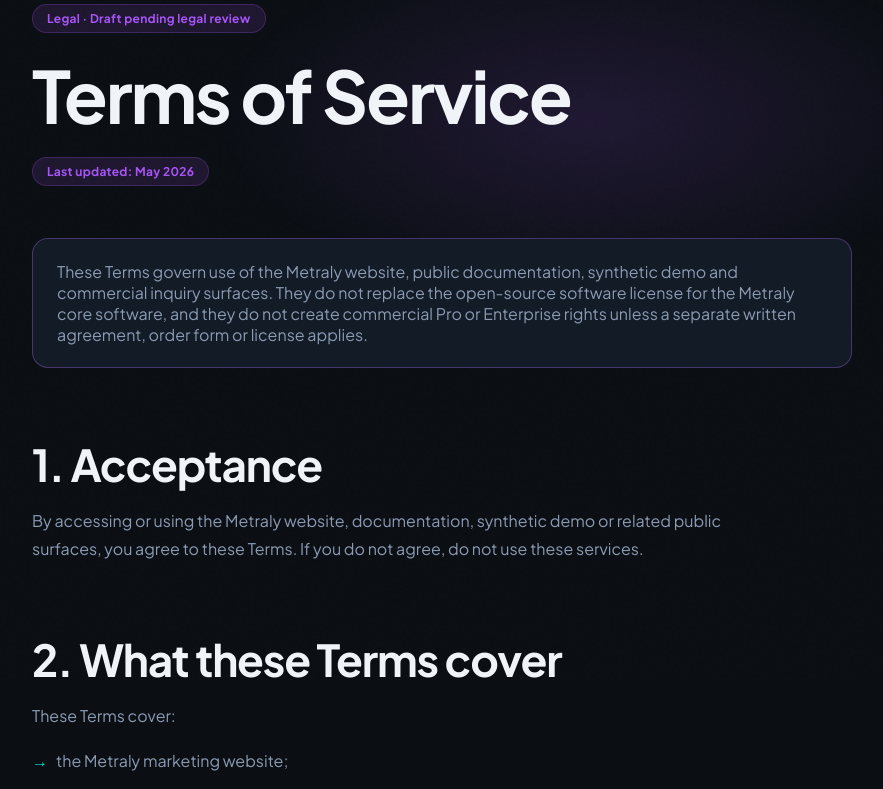
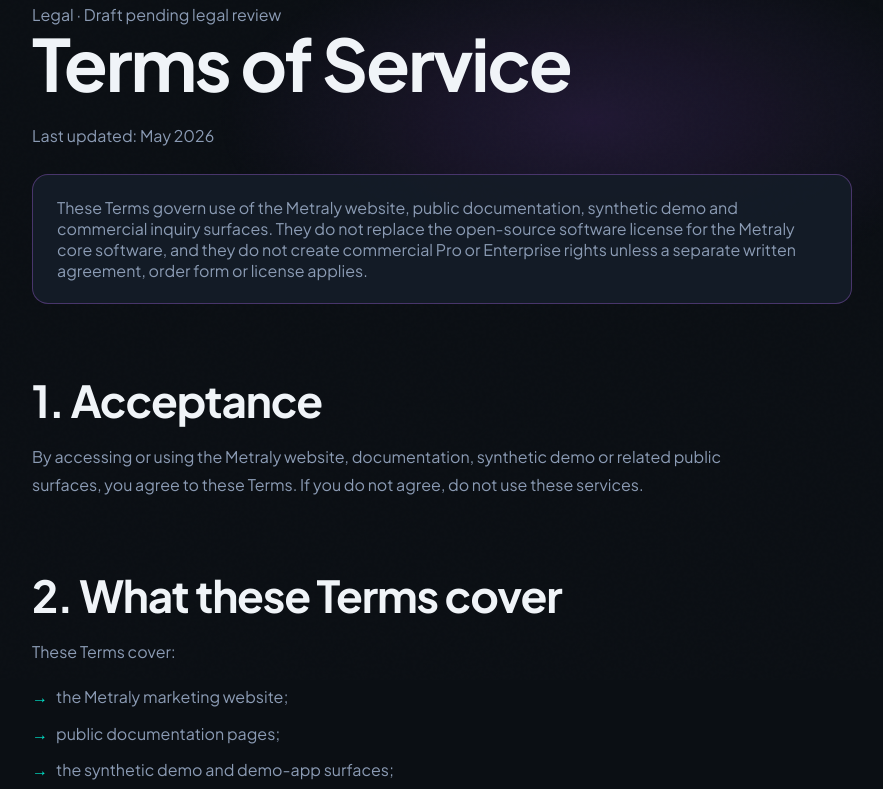
Before and after one commit to getmetraly/website, a Next.js app: page /terms in a window 1280 px wide. Shown: the part 120-909 px from the top of the page, without its empty margins (48-931 px from the left). Built offline with nearby package versions, Linux system fonts and the light colour scheme.

Commit message:
style: migrate terms page to ui primitives

```diff
--- a/app/terms/page.tsx
+++ b/app/terms/page.tsx
@@ -1,5 +1,6 @@
 import Link from "next/link";
 import { SiteShell } from "@/components/site-shell";
+import { ContentPage, Note, Prose } from "@/components/ui/primitives";
 
 export const metadata = {
   title: "Terms of Service — Metraly",
@@ -10,19 +11,22 @@
 export default function TermsPage() {
   return (
     <SiteShell>
-      <main>
+      <ContentPage>
+        <Prose>
           <div className="page-label">Legal · Draft pending legal review</div>
           <h1>Terms of Service</h1>
           <div className="updated">Last updated: May 2026</div>
+        </Prose>
 
-        <div className="note">
+        <Note>
           These Terms govern use of the Metraly website, public documentation,
           synthetic demo and commercial inquiry surfaces. They do not replace the
           open-source software license for the Metraly core software, and they do
           not create commercial Pro or Enterprise rights unless a separate
           written agreement, order form or license applies.
-        </div>
+        </Note>
 
+        <Prose>
           <h2>1. Acceptance</h2>
           <p>
             By accessing or using the Metraly website, documentation, synthetic
@@ -223,12 +227,13 @@
             <br />
             General inquiries: <a href="mailto:hello@metraly.io">hello@metraly.io</a>
           </p>
+        </Prose>
 
-        <div className="note">
+        <Note>
           This page is a public draft and should be reviewed by legal counsel
           before production/commercial use.
-        </div>
-      </main>
+        </Note>
+      </ContentPage>
     </SiteShell>
   );
 }
```
Lines whose indentation alone changed are shown as unchanged.
